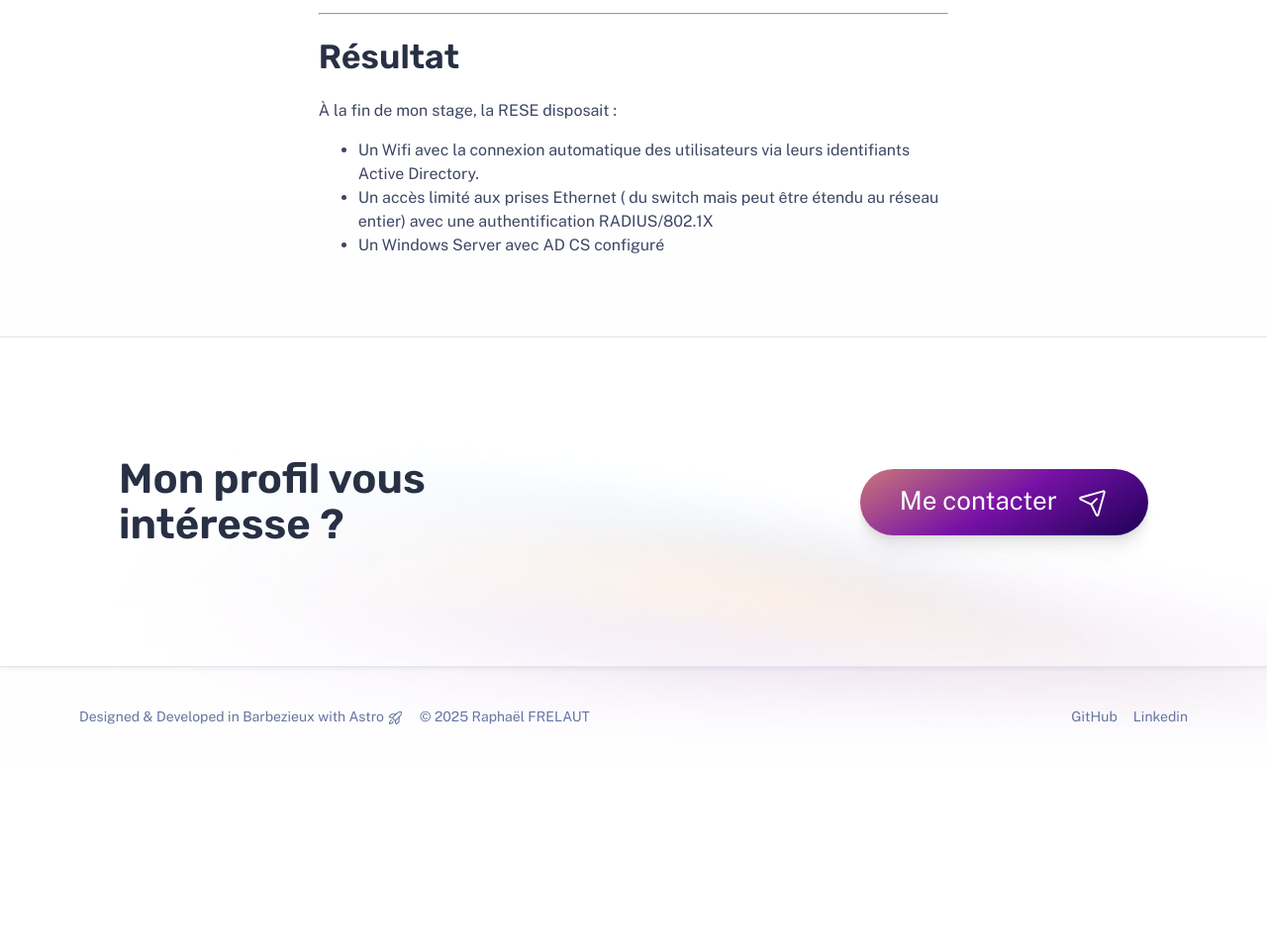
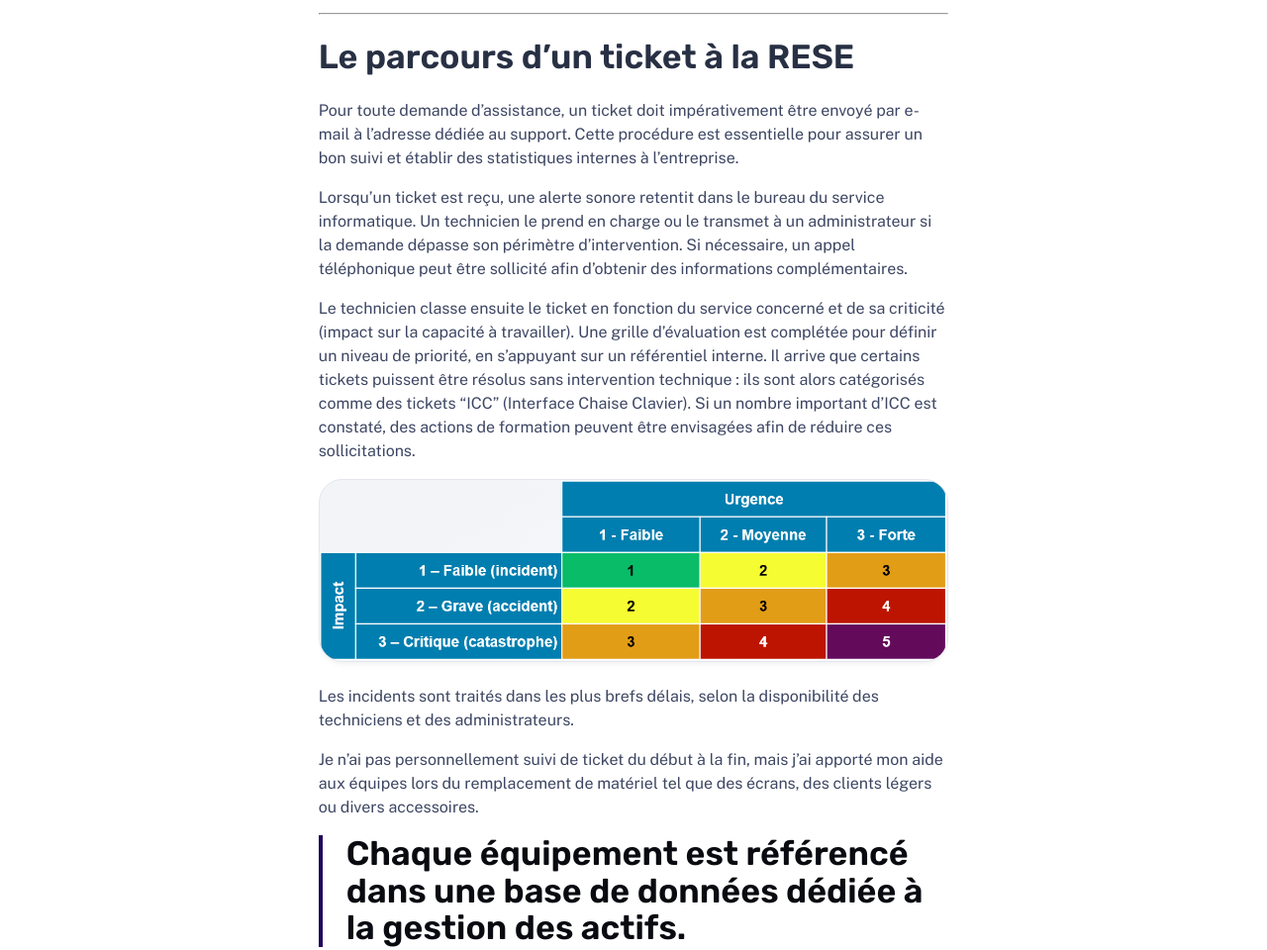
Before and after one commit to RaphaelFLT/RaphaelFLT.github.io, an Astro site: page /work/stage2 in a window 1280 px wide. Shown: the part 2747-3707 px from the top of the page at 99% size. Before the commit the page ends 3522 px from the top, so only its background shows below. Built offline with nearby package versions, Linux system fonts and the light colour scheme; Astro itself is replaced by a stand-in of ours.

```diff
--- a/src/content/work/stage2.md
+++ b/src/content/work/stage2.md
@@ -64,6 +64,23 @@ Une fois la configuration terminée, j'ai débuté la phase de tests. Plusieurs
 
 ---
 
+#### Le parcours d'un ticket à la RESE
+
+
+Pour toute demande d’assistance, un ticket doit impérativement être envoyé par e-mail à l’adresse dédiée au support. Cette procédure est essentielle pour assurer un bon suivi et établir des statistiques internes à l’entreprise.
+
+Lorsqu’un ticket est reçu, une alerte sonore retentit dans le bureau du service informatique. Un technicien le prend en charge ou le transmet à un administrateur si la demande dépasse son périmètre d’intervention. Si nécessaire, un appel téléphonique peut être sollicité afin d’obtenir des informations complémentaires.
+
+Le technicien classe ensuite le ticket en fonction du service concerné et de sa criticité (impact sur la capacité à travailler). Une grille d’évaluation est complétée pour définir un niveau de priorité, en s’appuyant sur un référentiel interne. Il arrive que certains tickets puissent être résolus sans intervention technique : ils sont alors catégorisés comme des tickets "ICC" (Interface Chaise Clavier). Si un nombre important d’ICC est constaté, des actions de formation peuvent être envisagées afin de réduire ces sollicitations.
+
+![](/assets/priorite.png)
+
+Les incidents sont traités dans les plus brefs délais, selon la disponibilité des techniciens et des administrateurs.
+
+Je n’ai pas personnellement suivi de ticket du début à la fin, mais j’ai apporté mon aide aux équipes lors du remplacement de matériel tel que des écrans, des clients légers ou divers accessoires.
+
+> Chaque équipement est référencé dans une base de données dédiée à la gestion des actifs.
+
 #### Résultat
 
 À la fin de mon stage, la RESE disposait :
```
Also changed, not shown: src/components/Skills.astro (+6 -6 lines), public/assets/priorite.png (added).
